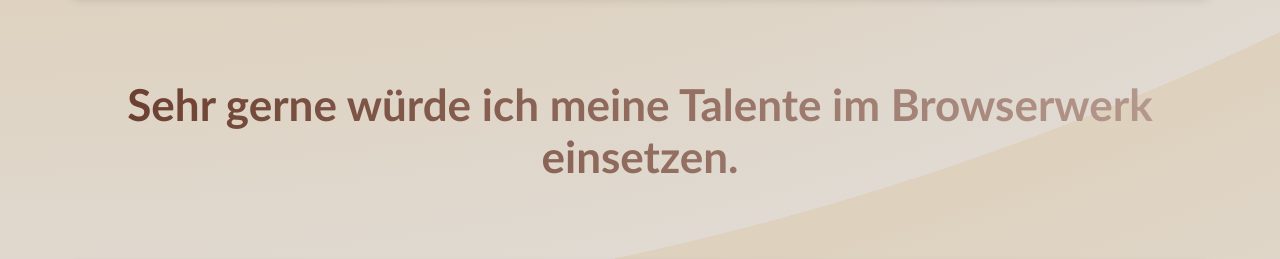
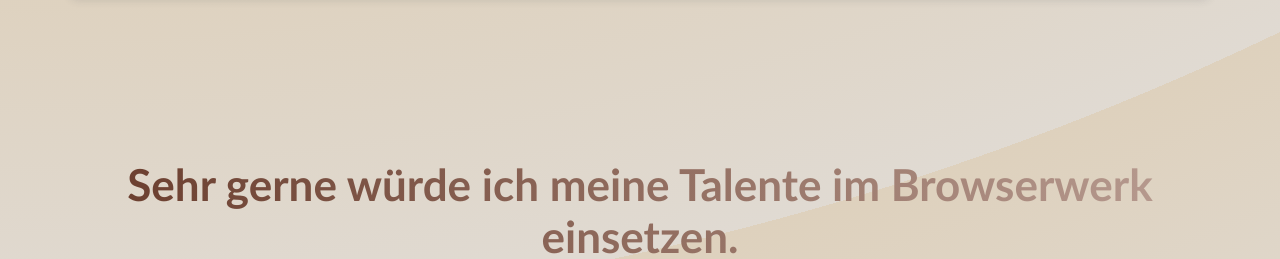
Before and after one commit to mtarkovs/website-apprenticeship-browserwerk, a plain HTML site: page index.html in a window 1280 px wide. Shown: the part 2717-2976 px from the top of the page. Drawn offline with Linux system fonts and the light colour scheme; grey boxes are pictures that could not be loaded.

Commit message:
Update style.css

```diff
--- a/style.css
+++ b/style.css
@@ -321,7 +321,7 @@
     -moz-background-clip: text;
     -webkit-text-fill-color: transparent;
     -mo-text-fill-color: transform;
-    padding-right: 0;
+    padding: 80px 0 0 0;
 }
 
 .hero__text#descriptionSecond:hover {
```
